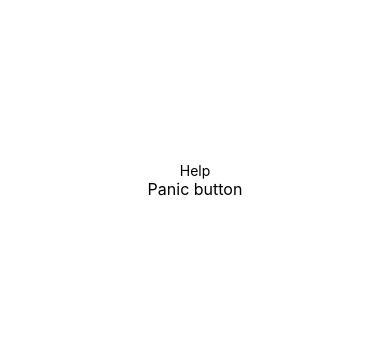
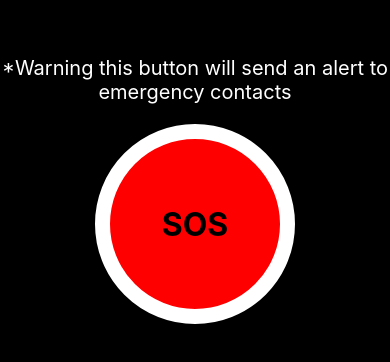
Before and after one commit to Sucharitha2025/StaySafe-MAD-Project, a React Native app in the folder StaySafe/: screen / in a window 390 px wide. Shown: the part 242-604 px from the top of the page. Built offline with nearby package versions, Linux system fonts and the light colour scheme.

Commit message:
new panic button

```diff
--- a/StaySafe/App.js
+++ b/StaySafe/App.js
@@ -1,14 +1,14 @@
 import { StatusBar } from 'expo-status-bar';
-import { StyleSheet, Text, View } from 'react-native';
+import { StyleSheet, Text, View, Alert } from 'react-native';
 import Button from './src/UI/Button'
 
 export const App = () => {
   return (
     <View style={styles.container}>
-      <Text>Help</Text>
+      <Text style={styles.text}>*Warning this button will send an alert to emergency contacts</Text>
       <StatusBar style="auto" />
-      <Button label='Panic button' onClick={() => alert.Alert('Warning Button Pressed')}
-        color="red"
+      <Button label='SOS' onPress={() => Alert.alert('Warning Button Pressed: Emergency notification sent')}
+        color= 'red'
         />
     </View>
   );
@@ -17,9 +17,16 @@ export const App = () => {
 const styles = StyleSheet.create({
   container: {
     flex: 1,
-    backgroundColor: '#fff',
+    gap: 20,
+    backgroundColor: 'black',
     alignItems: 'center',
     justifyContent: 'center',
+  },
+  text: {
+    marginTop: 20,
+    color: 'white',
+    fontSize: 20,
+    textAlign: 'center',
   },
 });
 
--- a/StaySafe/src/UI/Button.js
+++ b/StaySafe/src/UI/Button.js
@@ -1,12 +1,12 @@
 import { Pressable, StyleSheet, Text } from 'react-native';
 
-const Button = ({label, onClick }) => {
+const Button = ({label, onPress, color }) => {
     //initialiastion
     //state
     //handlers
     //view
     return (
-        <Pressable onPress={onClick} style={StyleSheet.button}>
+        <Pressable onPress={onPress} style={[styles.button, color && { backgroundColor: color }]}>
             <Text style={styles.label}>{label}</Text>
         </Pressable>
     );
@@ -14,18 +14,23 @@ const Button = ({label, onClick }) => {
 
 const styles = StyleSheet.create({
     button: {
-        minHeight: 50,
+        minHeight: 200,
+        minWidth: 200,
         borderWidth: 1,
-        borderRadius: 7,
-        borderColor: 'grey',
+        borderRadius: 100,
+        borderColor: 'white',
+        borderWidth: 15,
         backgroundColor: 'white',
         alignItems: 'center',
         justifyContent: 'center',
         padding: 3,
-        flex: 1,
+
     },
     label: {
-        fontSize: 16,
+        fontSize: 32,
+        fontWeight: 'bold',
+
+
     },
 });
 
```
